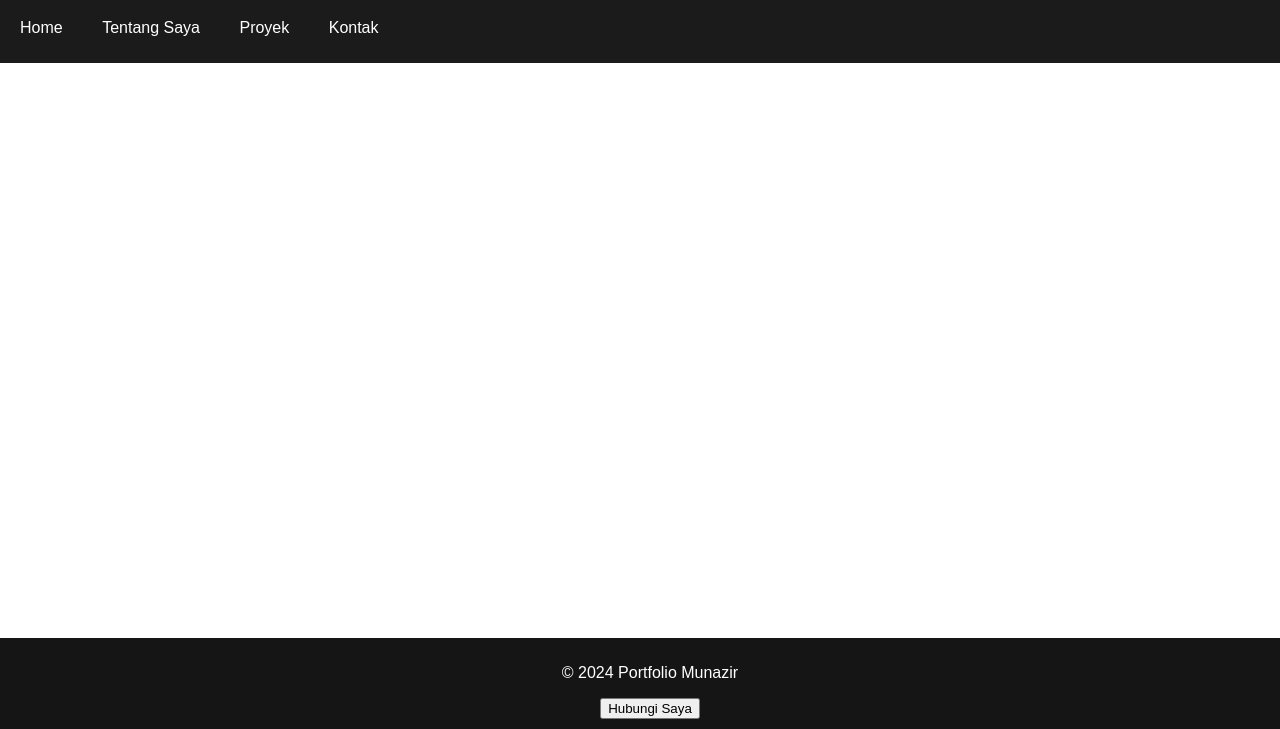
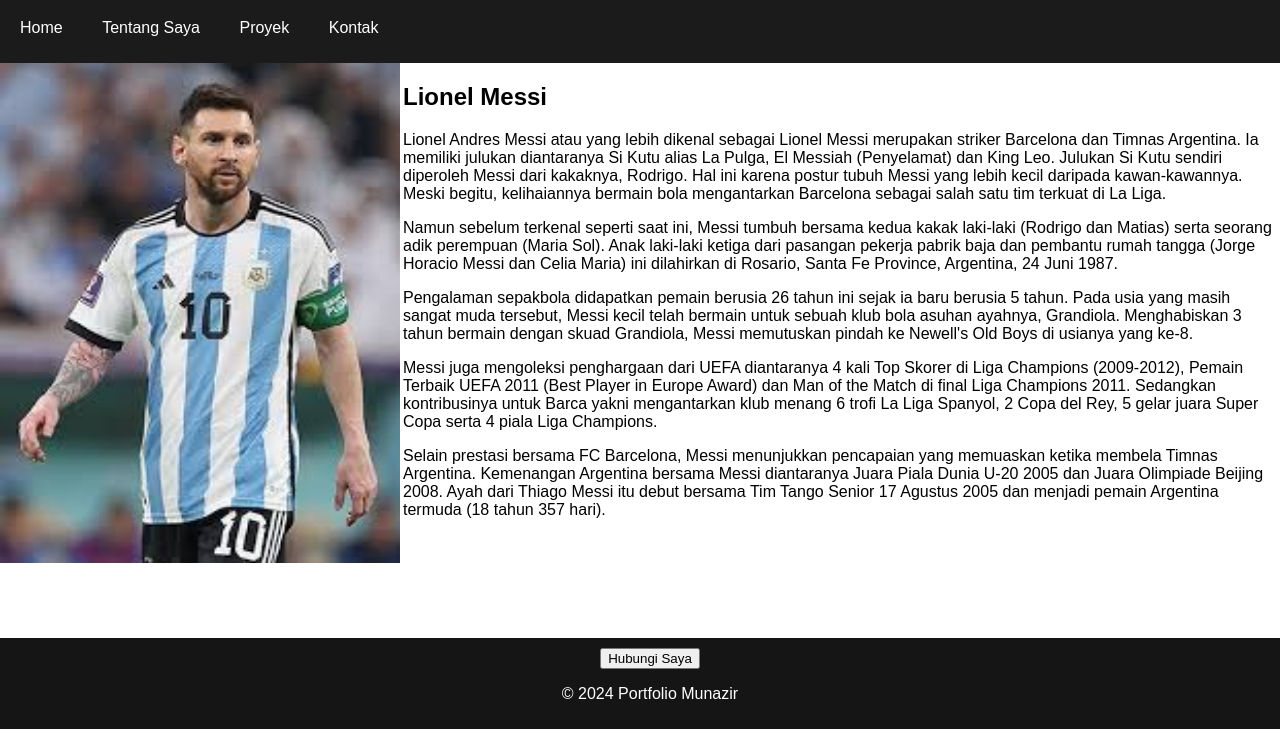
Before and after one commit to NAZIRSKY123/Css3_Nazir, a plain HTML site: page index.html in a window 1280 px wide. Shown: the part 71-800 px from the top of the page. Drawn offline with Linux system fonts and the light colour scheme.

Commit message:
Membuat tampilan home

```diff
--- a/index.html
+++ b/index.html
@@ -14,10 +14,15 @@
  <li><a href="kontal.html">Kontak</a></li>
  </ul>
 </div>
-
+<img align="left" src="messi.jpeg" width="400" height="500"><h2>Lionel Messi</h2>
+<p>Lionel Andres Messi atau yang lebih dikenal sebagai Lionel Messi merupakan striker Barcelona dan Timnas Argentina. Ia memiliki julukan diantaranya Si Kutu alias La Pulga, El Messiah (Penyelamat) dan King Leo. Julukan Si Kutu sendiri diperoleh Messi dari kakaknya, Rodrigo. Hal ini karena postur tubuh Messi yang lebih kecil daripada kawan-kawannya. Meski begitu, kelihaiannya bermain bola mengantarkan Barcelona sebagai salah satu tim terkuat di La Liga.</p>
+<P>Namun sebelum terkenal seperti saat ini, Messi tumbuh bersama kedua kakak laki-laki (Rodrigo dan Mati­as) serta seorang adik perempuan (Maria Sol). Anak laki-laki ketiga dari pasangan pekerja pabrik baja dan pembantu rumah tangga (Jorge Horacio Messi dan Celia Maria) ini dilahirkan di Rosario, Santa Fe Province, Argentina, 24 Juni 1987.</P>
+<P>Pengalaman sepakbola didapatkan pemain berusia 26 tahun ini sejak ia baru berusia 5 tahun. Pada usia yang masih sangat muda tersebut, Messi kecil telah bermain untuk sebuah klub bola asuhan ayahnya, Grandiola. Menghabiskan 3 tahun bermain dengan skuad Grandiola, Messi memutuskan pindah ke Newell's Old Boys di usianya yang ke-8.</P>
+<P>Messi juga mengoleksi penghargaan dari UEFA diantaranya 4 kali Top Skorer di Liga Champions (2009-2012), Pemain Terbaik UEFA 2011 (Best Player in Europe Award) dan Man of the Match di final Liga Champions 2011. Sedangkan kontribusinya untuk Barca yakni mengantarkan klub menang 6 trofi La Liga Spanyol, 2 Copa del Rey, 5 gelar juara Super Copa serta 4 piala Liga Champions.</P>
+<p>Selain prestasi bersama FC Barcelona, Messi menunjukkan pencapaian yang memuaskan ketika membela Timnas Argentina. Kemenangan Argentina bersama Messi diantaranya Juara Piala Dunia U-20 2005 dan Juara Olimpiade Beijing 2008. Ayah dari Thiago Messi itu debut bersama Tim Tango Senior 17 Agustus 2005 dan menjadi pemain Argentina termuda (18 tahun 357 hari).</p>
  <div id="footer">
+    <button id="contact-button">Hubungi Saya</button>
  <p>&copy; 2024 Portfolio Munazir</p>
- <button id="contact-button">Hubungi Saya</button>
  </div>
 
 </body>
```
